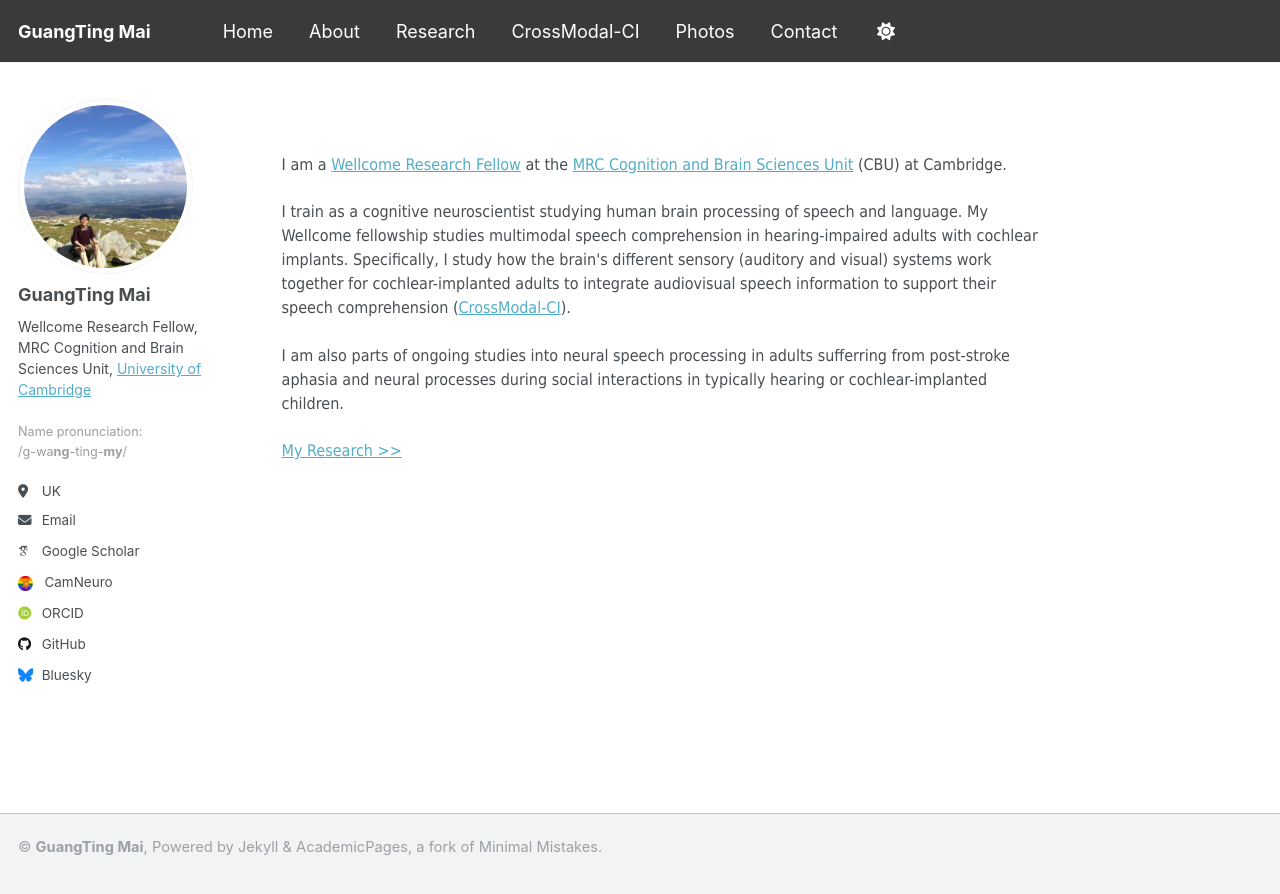
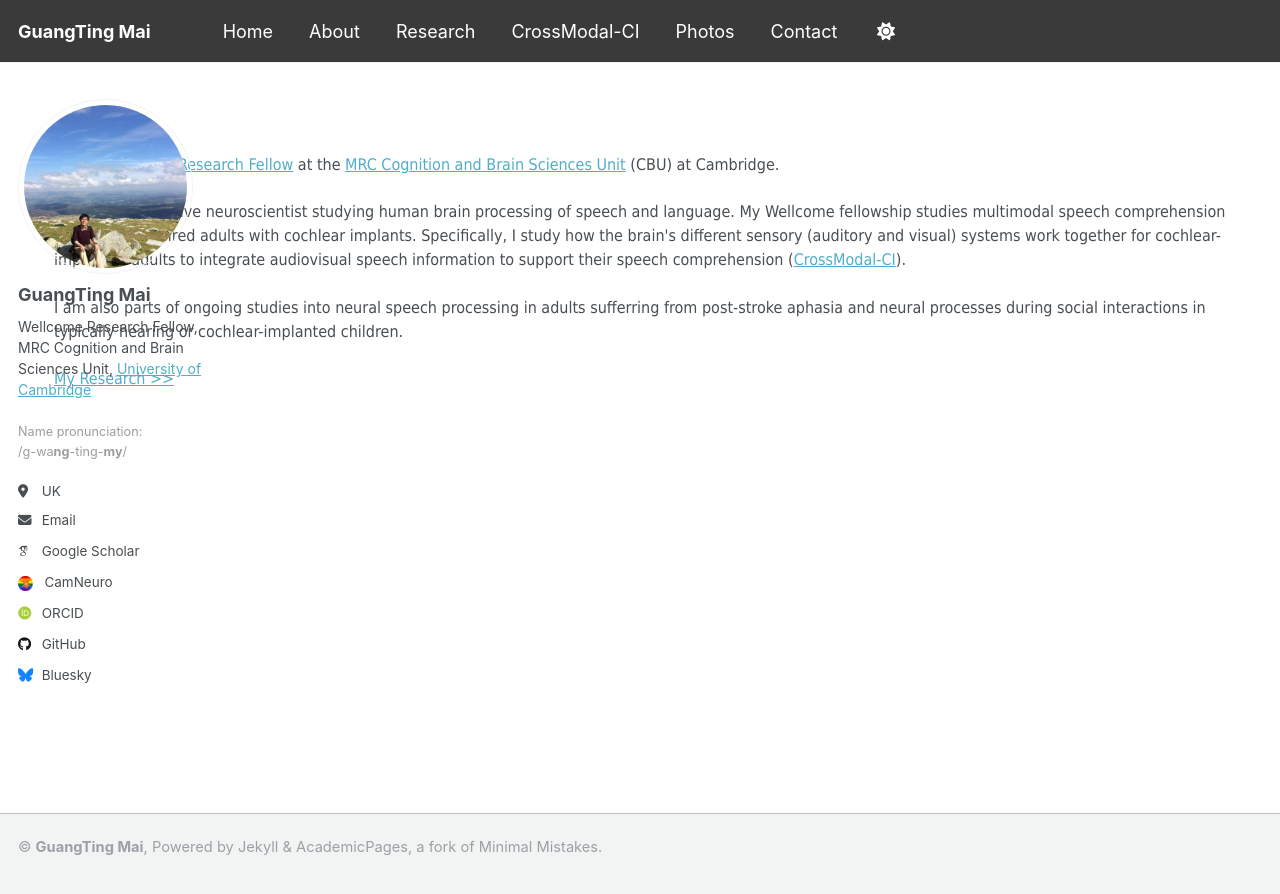
Before and after one commit to guangtingmai/guangtingmai.github.io, a Jekyll site: the page built from _pages/readme.html, in a window 1280 px wide. Shown: the top 894 px of the page. Built offline with Jekyll 4.4.1, drawn with Linux system fonts in a browser that asks for light colours; some web fonts are replaced.

Commit message:
Update custom.scss

```diff
--- a/_sass/custom.scss
+++ b/_sass/custom.scss
@@ -37,3 +37,26 @@
 .masthead a:hover {
   color: #ccc !important;
 }
+
+
+
+/* ===== FULL WIDTH OVERRIDE ===== */
+.page,
+.page__inner,
+.wrapper,
+.container,
+.content,
+.masthead,
+.footer {
+  max-width: 100% !important;
+  width: 100% !important;
+  margin: 0 auto !important;
+}
+
+/* optional: reduce side padding or remove entirely */
+.page,
+.page__inner,
+.content {
+  padding-left: 2rem !important;
+  padding-right: 2rem !important;
+}
```
